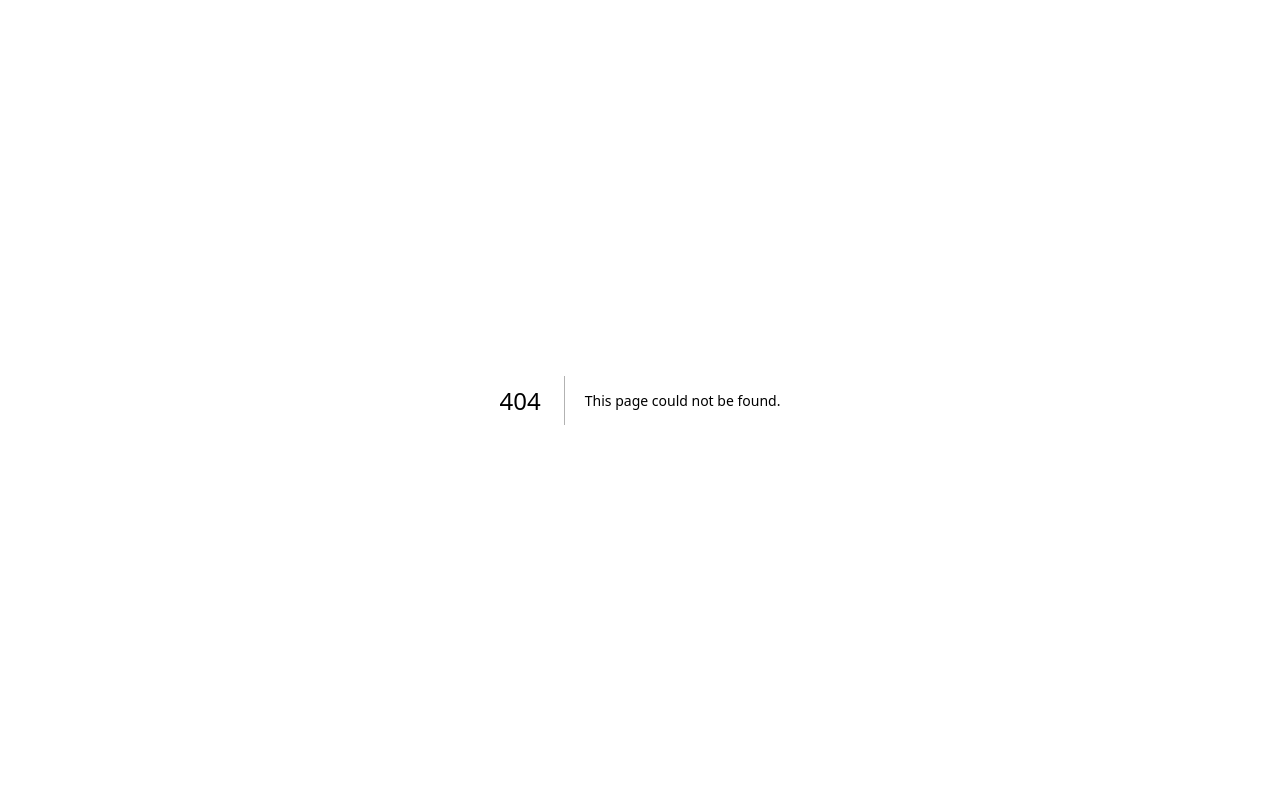
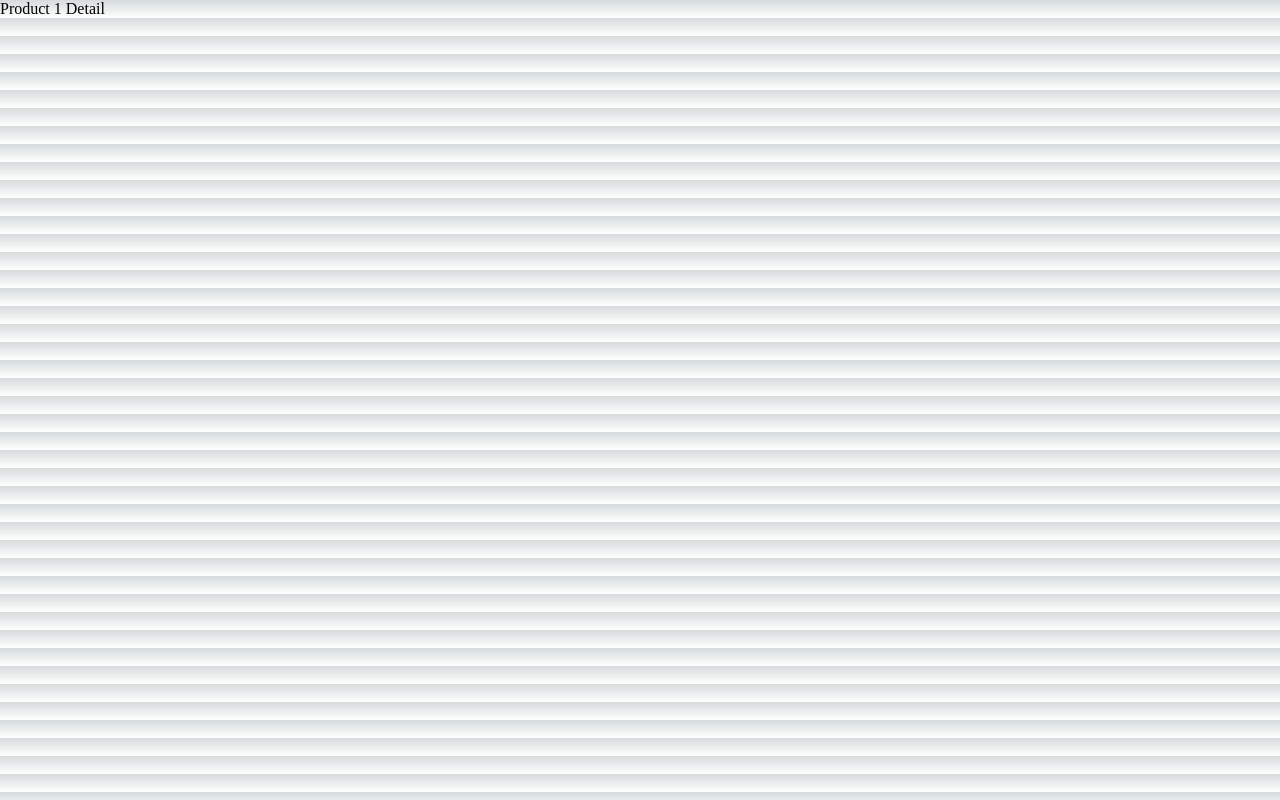
Before and after one commit to indanary/try-next, a Next.js app: page /product/1 in a window 1280 px wide. Before the commit this address had no page. Built offline with nearby package versions, Linux system fonts and the light colour scheme.

Commit message:
set dynamic product routes

```diff
--- /dev/null
+++ b/src/pages/product/[productId].tsx
@@ -0,0 +1,12 @@
+import {useRouter} from "next/router"
+
+interface ProductDetailProps {}
+
+const ProductDetail: React.FC<ProductDetailProps> = ({}) => {
+	const router = useRouter()
+	const productId = router.query.productId
+
+	return <div>Product {productId} Detail </div>
+}
+
+export default ProductDetail
```
Also changed, not shown: src/pages/product/index.tsx (added, +7 -0 lines), src/pages/product/sweater.tsx (added, +7 -0 lines).
